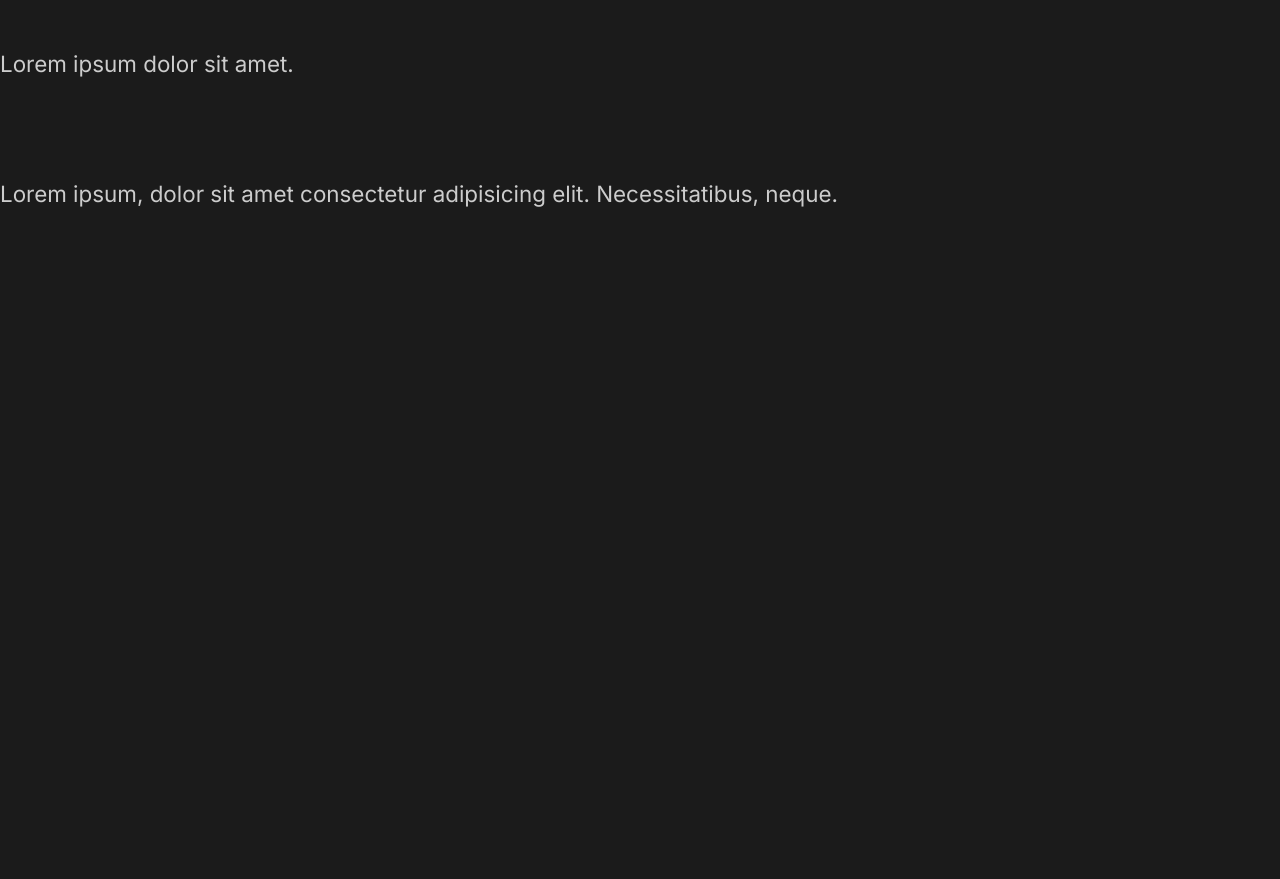
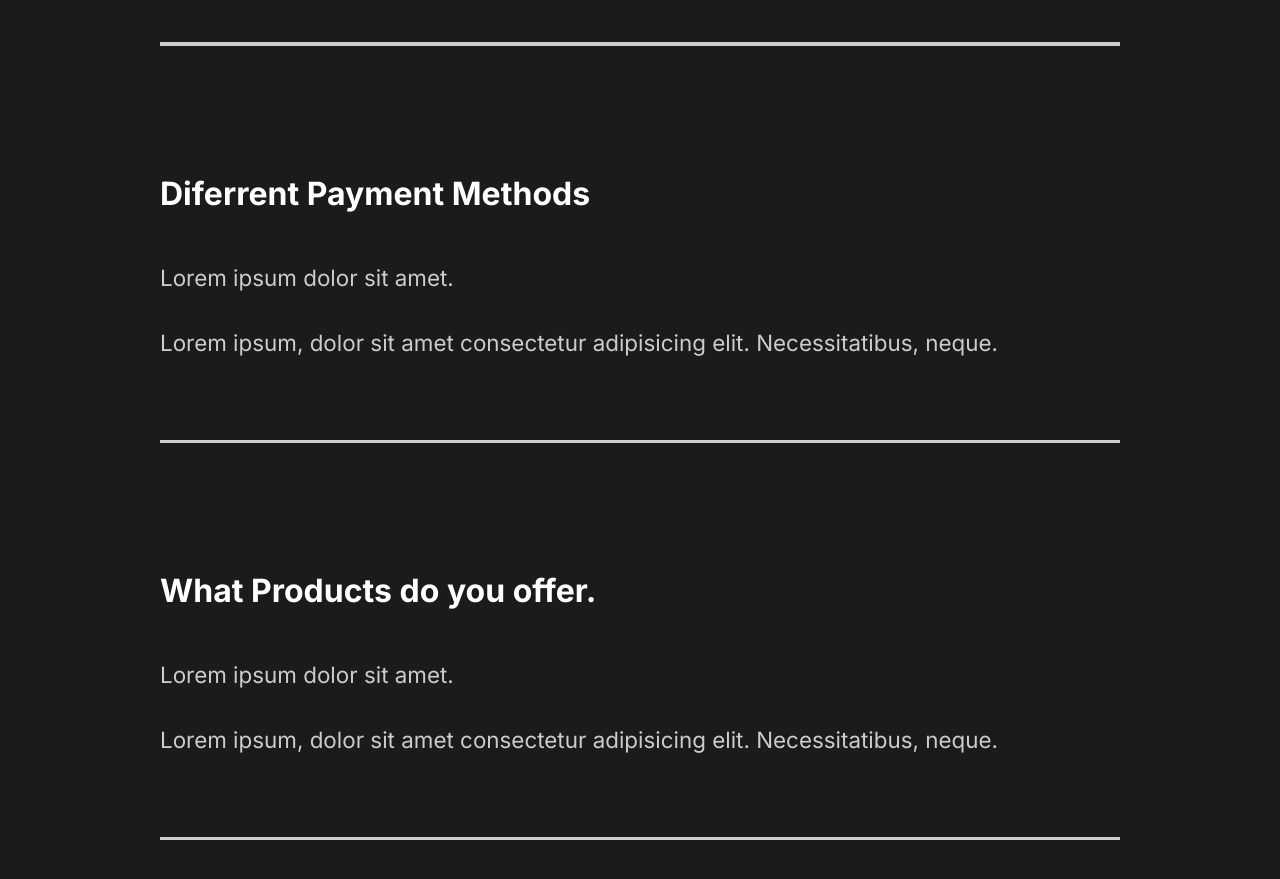
Before and after one commit to developedbyed/the-creative-react-course-capture, a React (Create React App) app: page / in a window 1280 px wide. Shown: the part 3006-3885 px from the top of the page. Before the commit the page ends 3265 px from the top, so only its background shows below. Built offline with nearby package versions, Linux system fonts and the light colour scheme.

Commit message:
7. Styling Faq Section

```diff
--- a/src/components/FaqSection.js
+++ b/src/components/FaqSection.js
@@ -1,8 +1,10 @@
 import React from "react";
+import styled from "styled-components";
+import { About } from "../styles";
 
 const FaqSection = () => {
   return (
-    <div className="faq">
+    <Faq>
       <h2>
         Any Questions <span>FAQ</span>
       </h2>
@@ -15,6 +17,7 @@ const FaqSection = () => {
             Necessitatibus, neque.
           </p>
         </div>
+        <div className="faq-line"></div>
       </div>
       <div className="question">
         <h4>Daily Schedule</h4>
@@ -25,6 +28,7 @@ const FaqSection = () => {
             Necessitatibus, neque.
           </p>
         </div>
+        <div className="faq-line"></div>
       </div>
       <div className="question">
         <h4>Diferrent Payment Methods</h4>
@@ -35,6 +39,7 @@ const FaqSection = () => {
             Necessitatibus, neque.
           </p>
         </div>
+        <div className="faq-line"></div>
       </div>
       <div className="question">
         <h4>What Products do you offer.</h4>
@@ -45,9 +50,37 @@ const FaqSection = () => {
             Necessitatibus, neque.
           </p>
         </div>
+        <div className="faq-line"></div>
       </div>
-    </div>
+    </Faq>
   );
 };
 
+const Faq = styled(About)`
+  display: block;
+  span {
+    display: block;
+  }
+  h2 {
+    padding-bottom: 2rem;
+    font-weight: lighter;
+  }
+  .faq-line {
+    background: #cccccc;
+    height: 0.2rem;
+    margin: 2rem 0rem;
+    width: 100%;
+  }
+  .question {
+    padding: 3rem 0rem;
+    cursor: pointer;
+  }
+  .answer {
+    padding: 2rem 0rem;
+    p {
+      padding: 1rem 0rem;
+    }
+  }
+`;
+
 export default FaqSection;
--- a/src/components/GlobalStyle.js
+++ b/src/components/GlobalStyle.js
@@ -37,6 +37,7 @@ button{
     }
     h4{
         font-weight: bold;
+        font-size: 2rem;
 
     }
     a{
```
